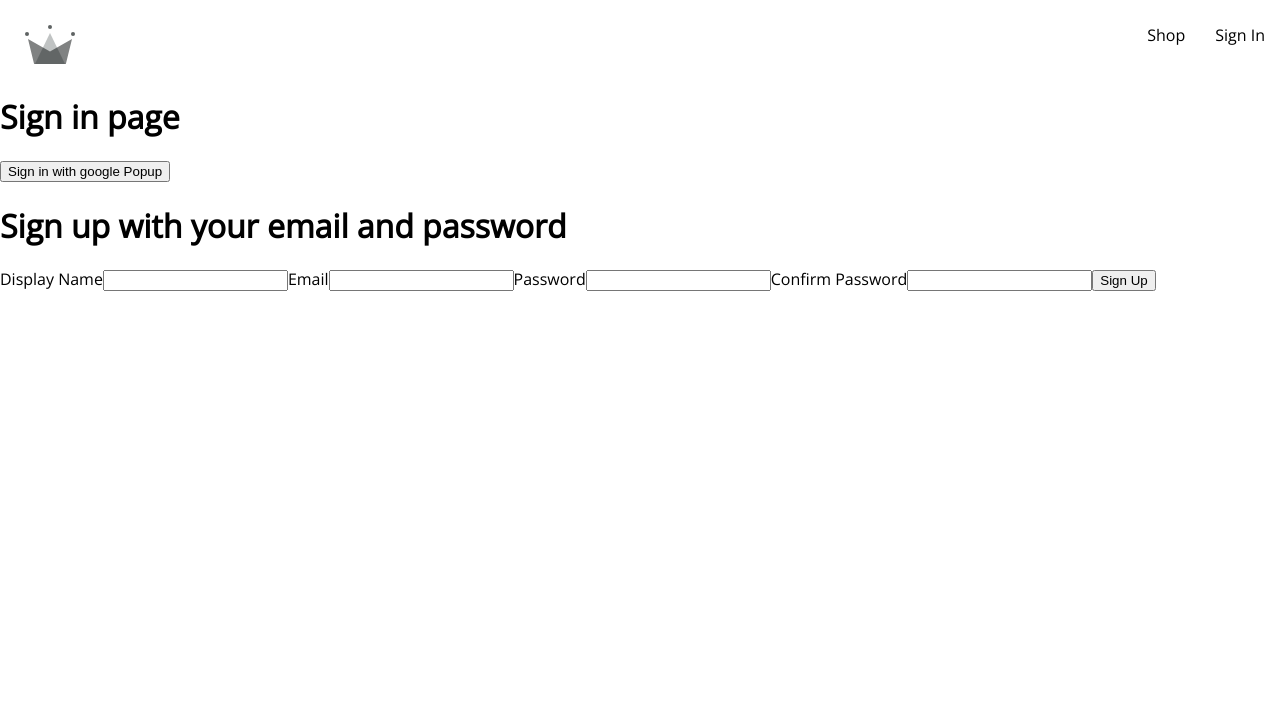
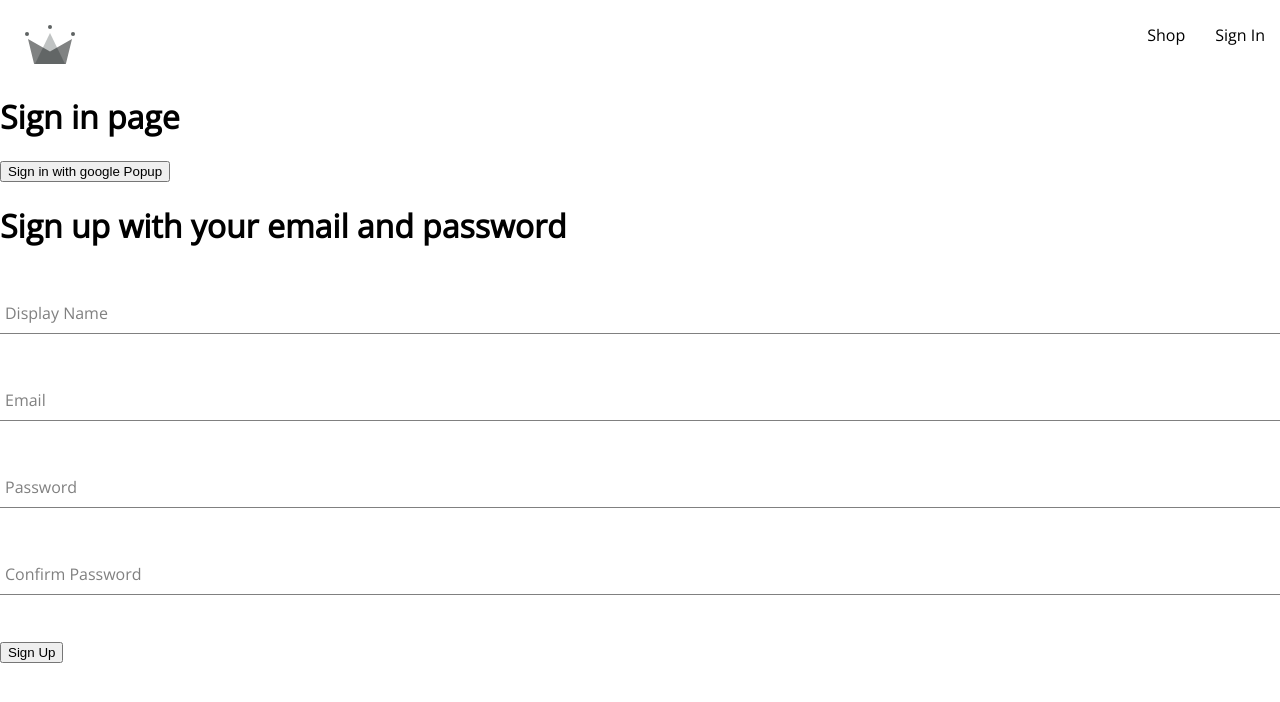
Before and after one commit to rahulsen-m/capstone, a React (Create React App) app: page /sign-in in a window 1280 px wide. Shown: the top 702 px of the page. Built offline with nearby package versions, Linux system fonts and the light colour scheme.

Commit message:
Continue with addig style in the sing up page

```diff
--- /dev/null
+++ b/src/components/form-input/form-input.component.jsx
@@ -0,0 +1,20 @@
+import "./form-input.styles.scss";
+
+const FormInput = ({ label, ...otherProps }) => {
+  return (
+    <div className="group">
+      {label && (
+        <label
+          className={`${
+            otherProps.value.length > 0 ? "shrink" : ""
+          } form-input-label`}
+        >
+          {label}
+        </label>
+      )}
+      <input className="form-input" {...otherProps} />
+    </div>
+  );
+};
+
+export default FormInput;
--- /dev/null
+++ b/src/components/form-input/form-input.styles.scss
@@ -0,0 +1,54 @@
+$sub-color: grey;
+$main-color: black;
+
+@mixin shrinkLabel {
+  top: -14px;
+  font-size: 12px;
+  color: $main-color;
+}
+
+.group {
+  position: relative;
+  margin: 45px 0;
+
+  .form-input {
+    background: none;
+    background-color: white;
+    color: $sub-color;
+    font-size: 18px;
+    padding: 10px 10px 10px 5px;
+    display: block;
+    width: 100%;
+    border: none;
+    border-radius: 0;
+    border-bottom: 1px solid $sub-color;
+    margin: 25px 0;
+
+    &:focus {
+      outline: none;
+    }
+
+    &:focus ~ .form-input-label {
+      @include shrinkLabel();
+    }
+  }
+
+  input[type='password'] {
+    letter-spacing: 0.3em;
+  }
+
+  .form-input-label {
+    color: $sub-color;
+    font-size: 16px;
+    font-weight: normal;
+    position: absolute;
+    pointer-events: none;
+    left: 5px;
+    top: 10px;
+    transition: 300ms ease all;
+
+    &.shrink {
+      @include shrinkLabel();
+    }
+  }
+}
--- a/src/components/sign-up/sign-up.component.jsx
+++ b/src/components/sign-up/sign-up.component.jsx
@@ -4,6 +4,7 @@
   createAuthUserWithEmailAndPassword,
   crateUserDocumentFromAuth,
 } from "../../utils/firebase/firebase.utils";
+import FormInput from "../form-input/form-input.component";
 
 const defaultFormFields = {
   displayName: "",
@@ -49,8 +50,8 @@
     <div>
       <h1>Sign up with your email and password</h1>
       <form onSubmit={onSubmitHandler}>
-        <label>Display Name</label>
-        <input
+        <FormInput
+          label="Display Name"
           type="text"
           required
           onChange={handleChange}
@@ -58,8 +59,8 @@
           value={displayName}
         />
 
-        <label>Email</label>
-        <input
+        <FormInput
+          label="Email"
           type="email"
           required
           onChange={handleChange}
@@ -67,8 +68,8 @@
           value={email}
         />
 
-        <label>Password</label>
-        <input
+        <FormInput
+          label="Password"
           type="password"
           required
           onChange={handleChange}
@@ -76,8 +77,8 @@
           value={password}
         />
 
-        <label>Confirm Password</label>
-        <input
+        <FormInput
+          label="Confirm Password"
           type="password"
           required
           onChange={handleChange}
```
